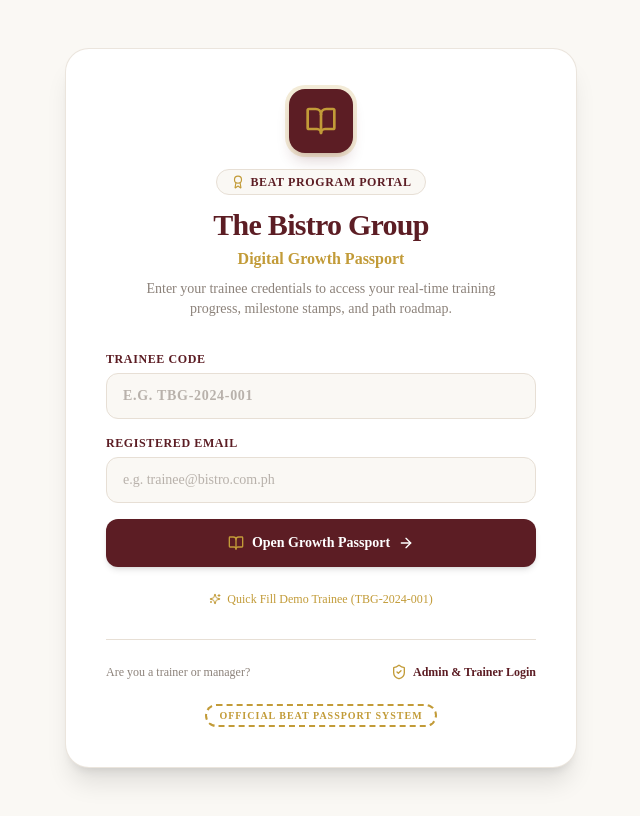
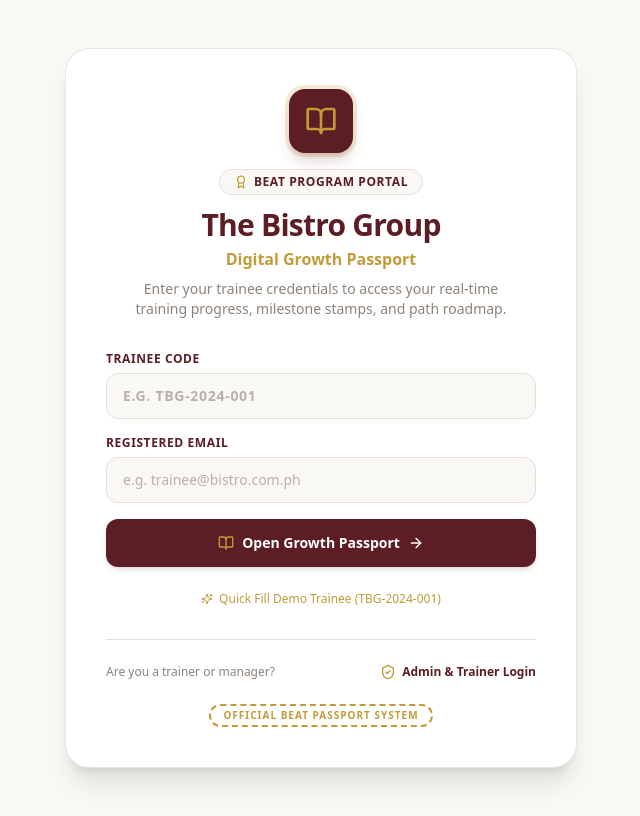
Before and after one commit to jimcsy/Passport-TBG, a Next.js app: page / in a window 1280 px wide. Shown: the whole page, without its empty margins (319-959 px from the left). Built offline with nearby package versions, Linux system fonts and the light colour scheme; no server answers.

Commit message:
style: configure uniform system sans-serif font stack across project

```diff
--- a/app/globals.css
+++ b/app/globals.css
@@ -15,6 +15,7 @@
 }
 
 body {
+  font-family: ui-sans-serif, system-ui, -apple-system, BlinkMacSystemFont, "Segoe UI", Roboto, "Helvetica Neue", Arial, sans-serif;
   background-color: var(--background);
   color: var(--foreground);
   font-feature-settings: "rlig" 1, "calt" 1;
--- a/tailwind.config.ts
+++ b/tailwind.config.ts
@@ -27,7 +27,17 @@
         },
       },
       fontFamily: {
-        sans: ["var(--font-sans)", "system-ui", "sans-serif"],
+        sans: [
+          "ui-sans-serif",
+          "system-ui",
+          "-apple-system",
+          "BlinkMacSystemFont",
+          '"Segoe UI"',
+          "Roboto",
+          '"Helvetica Neue"',
+          "Arial",
+          "sans-serif",
+        ],
       },
     },
   },
```
